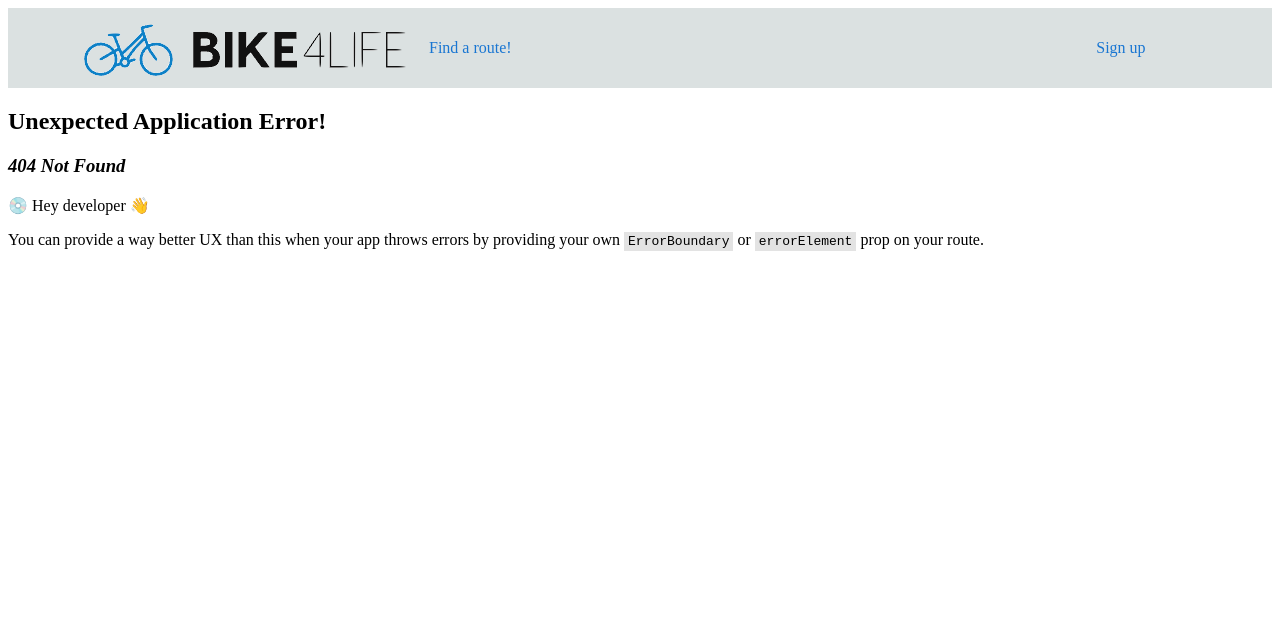
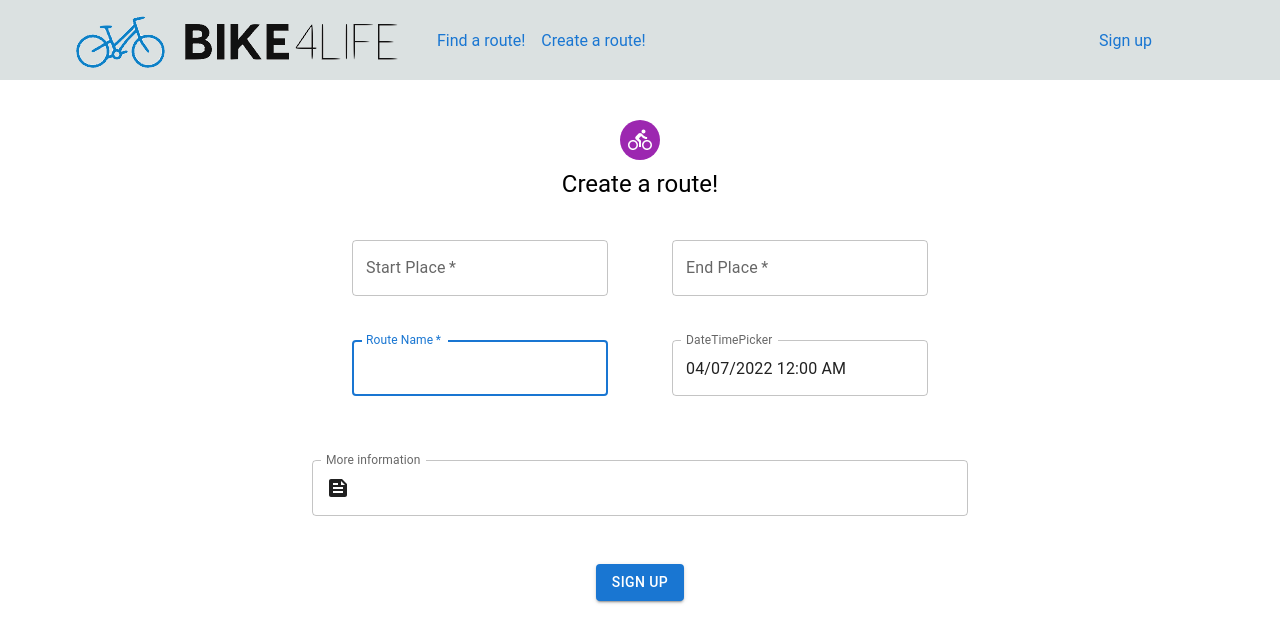
Before and after one commit to bike4life-organization/bike4life-frontend, a React (Create React App) app: page /create-route in a window 1280 px wide. Before the commit this address had no page. Shown: the top 642 px of the page. Built offline with nearby package versions, Linux system fonts and the light colour scheme.

Commit message:
feat: create route view

```diff
--- a/package.json
+++ b/package.json
@@ -6,7 +6,9 @@
     "@emotion/react": "^11.10.5",
     "@emotion/styled": "^11.10.5",
     "@mui/icons-material": "^5.10.14",
+    "@mui/joy": "^5.0.0-alpha.55",
     "@mui/material": "^5.10.14",
+    "@mui/x-date-pickers": "^5.0.8",
     "@testing-library/jest-dom": "^5.16.5",
     "@testing-library/react": "^13.4.0",
     "@testing-library/user-event": "^13.5.0",
@@ -14,6 +16,7 @@
     "@types/node": "^16.18.3",
     "@types/react": "^18.0.25",
     "@types/react-dom": "^18.0.9",
+    "dayjs": "^1.11.6",
     "react": "^18.2.0",
     "react-dom": "^18.2.0",
     "react-router-dom": "^6.4.3",
--- a/src/components/header/Header.tsx
+++ b/src/components/header/Header.tsx
@@ -1,8 +1,4 @@
-import React, {useState} from 'react';
-
-import AppBar from '@mui/material/AppBar';
 import Link from '@mui/material/Link';
-
 import '../../styles/header.scss';
 
 const Header = () => {
@@ -12,6 +8,7 @@ const Header = () => {
         <div className="left">
             <img alt="logo" src="../../assets/img/logo-bike4life.png" />
             <Link underline='none' href='/routes'>Find a route!</Link>
+            <Link underline='none' href='/create-route'>Create a route!</Link>
         </div>
         <div className="right">
             <Link underline='none' href='/sign-up'>Sign up</Link>
--- /dev/null
+++ b/src/components/nebula-map/NebulaMap.tsx
@@ -0,0 +1,11 @@
+import React from 'react'
+
+const NebulaMap = () => {
+  return (
+    <div>
+
+    </div>
+  )
+}
+
+export default NebulaMap
--- a/src/index.tsx
+++ b/src/index.tsx
@@ -1,6 +1,7 @@
 import React from 'react';
 import ReactDOM from 'react-dom/client';
 import App from './App';
+import './styles/global.scss'
 
 const root = ReactDOM.createRoot(
   document.getElementById('root') as HTMLElement
--- /dev/null
+++ b/src/pages/find-route/FindRoute.tsx
@@ -0,0 +1,13 @@
+import React from 'react'
+import NebulaMap from '../../components/nebula-map/NebulaMap';
+import '../../styles/find-route.scss';
+
+const FindRoute = () => {
+  return (
+    <div className='find-route'>
+        <NebulaMap />
+    </div>
+  )
+}
+
+export default FindRoute
--- /dev/null
+++ b/src/pages/new-route/NewRoute.tsx
@@ -0,0 +1,96 @@
+import React, { useState } from "react";
+import Avatar from "@mui/material/Avatar";
+import Button from "@mui/material/Button";
+import TextField from "@mui/material/TextField";
+import Typography from "@mui/material/Typography";
+import { createTheme, ThemeProvider } from "@mui/material/styles";
+import DirectionsBikeIcon from "@mui/icons-material/DirectionsBike";
+import dayjs, { Dayjs } from "dayjs";
+import { AdapterDayjs } from "@mui/x-date-pickers/AdapterDayjs";
+import { LocalizationProvider } from "@mui/x-date-pickers/LocalizationProvider";
+import { DateTimePicker } from "@mui/x-date-pickers/DateTimePicker";
+import FeedIcon from '@mui/icons-material/Feed';
+import "../../styles/new-route.scss";
+
+const NewRoute = () => {
+  const theme = createTheme();
+  const [value, setValue] = useState<Dayjs | null>(dayjs("2022-04-07"));
+
+  return (
+    <ThemeProvider theme={theme}>
+      <div className="new-route-container">
+        <div className="new-route">
+          <Avatar sx={{ m: 1, bgcolor: "secondary.main" }}>
+            <DirectionsBikeIcon />
+          </Avatar>
+          <Typography component="h1" variant="h5">
+            Create a route!
+          </Typography>
+          <div className="row">
+            <div className="col">
+              <TextField
+                required
+                fullWidth
+                name="start-place"
+                label="Start Place"
+                id="start-place"
+              />
+              <TextField
+                autoComplete="given-name"
+                name="routeName"
+                required
+                fullWidth
+                id="routeName"
+                label="Route Name"
+                autoFocus
+              />
+            </div>
+            <div className="col">
+              <TextField
+                required
+                fullWidth
+                name="end-place"
+                label="End Place"
+                id="end-place"
+              />
+
+              <LocalizationProvider dateAdapter={AdapterDayjs}>
+                <DateTimePicker
+                  renderInput={(props) => <TextField {...props} />}
+                  label="DateTimePicker"
+                  value={value}
+                  onChange={(newValue) => {
+                    setValue(newValue);
+                  }}
+                />
+              </LocalizationProvider>
+            </div>
+          </div>
+          <div className="row">
+            <TextField
+              label="More information"
+              id="more-information"
+              variant="outlined"
+              sx={{ m: 3, width: "73ch" }}
+              InputProps={{
+                startAdornment: (
+                  <FeedIcon />
+                ),
+              }}
+            />
+          </div>
+        </div>
+        <Button
+          className="submit-btn"
+          type="submit"
+          variant="contained"
+          sx={{ mt: 3, mb: 2 }}
+        >
+          Sign Up
+        </Button>
+      </div>
+    </ThemeProvider>
+  );
+};
+
+export default NewRoute;
--- /dev/null
+++ b/src/styles/find-route.scss
@@ -0,0 +1,3 @@
+.find-route{
+
+}
--- a/src/styles/header.scss
+++ b/src/styles/header.scss
@@ -9,6 +9,7 @@
     .left {
         display: flex;
         align-items: center;
+        gap: 16px;
 
         img{
             margin: 6px 0px 0px 54px
--- /dev/null
+++ b/src/styles/new-route.scss
@@ -0,0 +1,31 @@
+.new-route-container{
+    display: flex;
+    flex-direction: column;
+    align-items: center;
+    .new-route {
+        margin-left: 68px;
+        margin-right: 68px;
+        margin-top: 32px;
+        display: flex;
+        flex-direction: column;
+        align-items: center;
+
+        .row{
+            display: flex;
+            gap: 5vw;
+            margin-top: 5vh;
+
+            .col {
+                width: 20vw;
+                display: flex;
+                flex-direction: column;
+                gap: 44px;
+            }
+
+        }
+    }
+
+    .submit-btn {
+        align-self: center;
+    }
+}
```
Also changed, not shown: src/router/AppRouter.tsx (+9 -2 lines), 1 other file (tests, documents, lock files or other folders).
